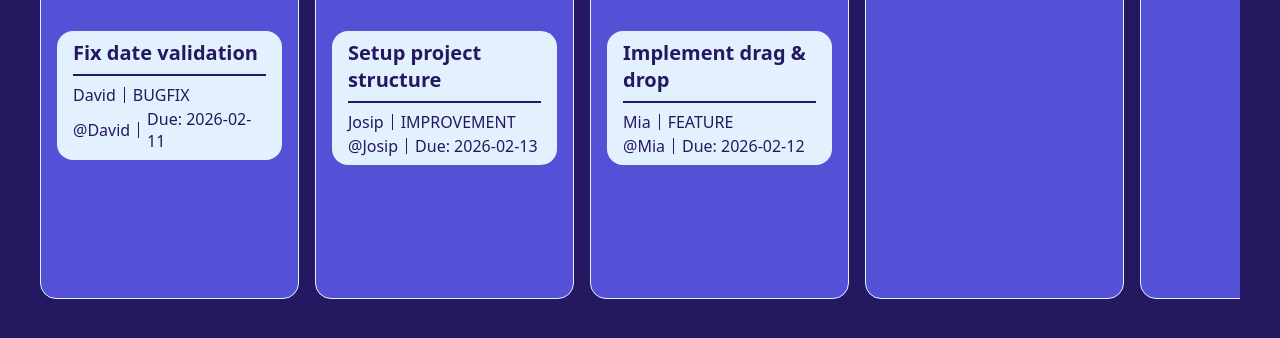
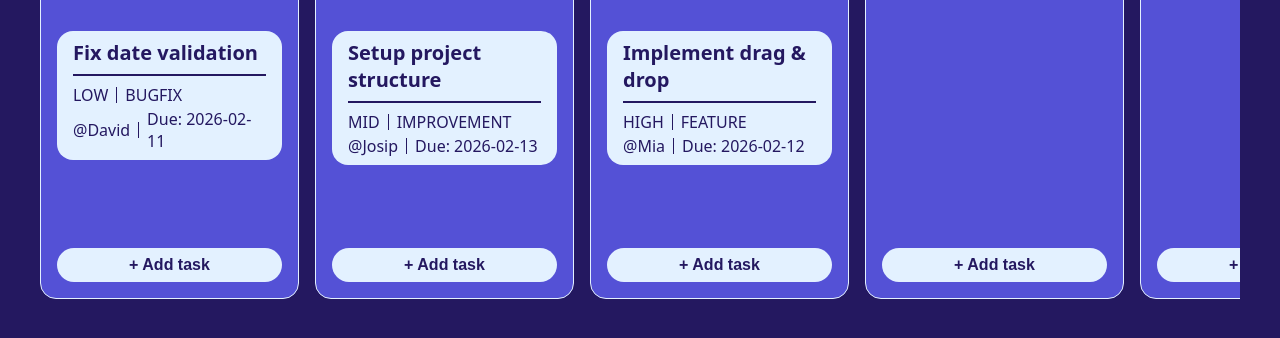
Before and after one commit to josipzunic/Internship-13-Task-Managment, a website with bundled scripts: page frontend/index.html in a window 1280 px wide. Shown: the part 318-656 px from the top of the page. Built offline with nearby package versions, Linux system fonts and the light colour scheme.

Commit message:
add create button to column

```diff
--- a/frontend/src/components/column.js
+++ b/frontend/src/components/column.js
@@ -18,12 +18,22 @@ export function renderColumn(column, {count, onMove, onDropTask}){
             </div>
         </div>
         <div class="column-body"></div>
+        <button class="create-btn button-main">+ Add task</button>
     `;
     const body = wrap.querySelector(".column-body");
+    const createBtn = wrap.querySelector(".create-btn");
     makeDropZone(wrap, (taskId) => onDropTask(taskId, column.key));
 
     wrap.querySelector(".btn-move-left").addEventListener("click", () => onMove(column.key, "left"));
     wrap.querySelector(".btn-move-right").addEventListener("click", () => onMove(column.key, "right"));
+
+    createBtn.addEventListener("click", () => {
+        document.dispatchEvent(
+            new CustomEvent("task:create", {
+                detail: { status: column.key }
+            })
+        );
+    });
+
     return {wrap, body};
-
 }
--- a/frontend/src/components/taskCard.js
+++ b/frontend/src/components/taskCard.js
@@ -23,7 +23,7 @@ export function renderTaskCard(task) {
         <div class="line-horizontal"></div>
         <div class="task-meta">
             <div class="info-line">
-                <span>${task.assignee}</span>
+                <span>${task.priority}</span>
                 <div class="line-vertical"></div>
                 <span>${task.type}</span>
             </div>
--- a/frontend/src/styles/column.css
+++ b/frontend/src/styles/column.css
@@ -44,3 +44,9 @@
     flex-direction: column;
     gap: 16px;
 }
+
+.create-btn {
+   width: 100%;
+   font-size: 16px;
+   margin-top: auto;
+}
```
